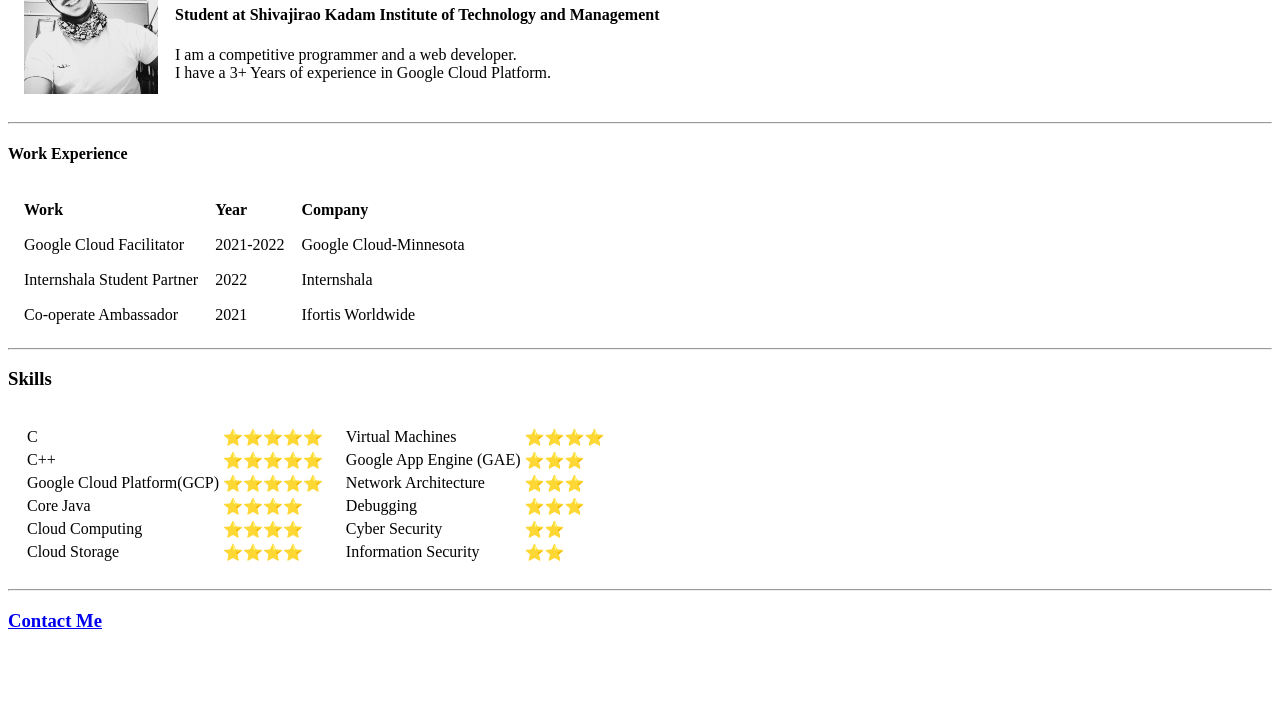
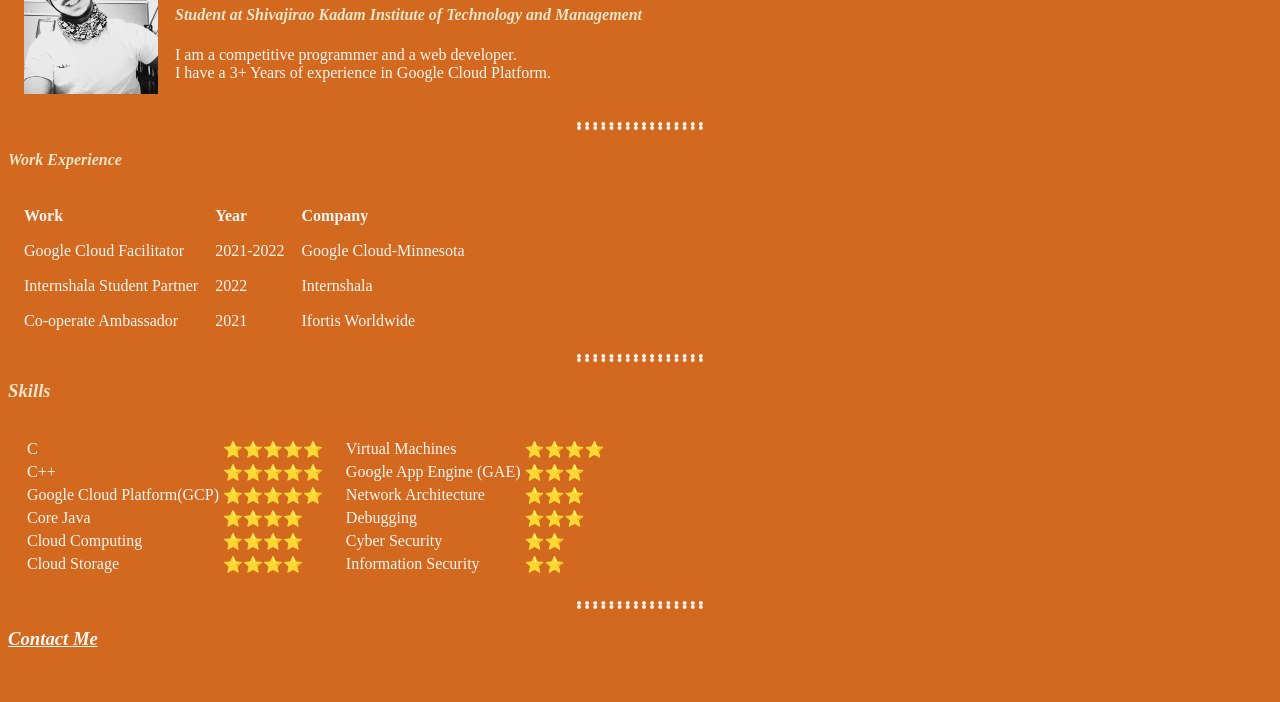
Before and after one commit to Mayawaaan/MyCV, a plain HTML site: page index.html in a window 1280 px wide. Shown: the part 98-800 px from the top of the page. Drawn offline with Linux system fonts and the light colour scheme.

Commit message:
Second Commit

```diff
--- /dev/null
+++ b/CSS/styles.css
@@ -0,0 +1,21 @@
+body{
+    background-color: chocolate;
+}
+hr {
+    border-style: none;
+    border-top-style: dotted ;
+    border-bottom-style:dotted ;
+    border-color: whitesmoke;
+    border-width: 4px;
+    width: 10%;
+}
+h1, h2, h3, h4, h5, h6{
+    font-style: italic;
+    color: #E5E5CB;
+}
+tr, th, td{
+    color: whitesmoke;
+}
+a{
+    color: whitesmoke;
+}
--- a/index.html
+++ b/index.html
@@ -2,6 +2,7 @@
 <html lang="en">
 <head>
     <title>Ayan Magardey</title>
+    <link rel="stylesheet" href="CSS/styles.css">
 </head>
 <body>
     <table cellspacing="15">
```
Also changed, not shown: ContactMe.html (+1 -0 lines).
